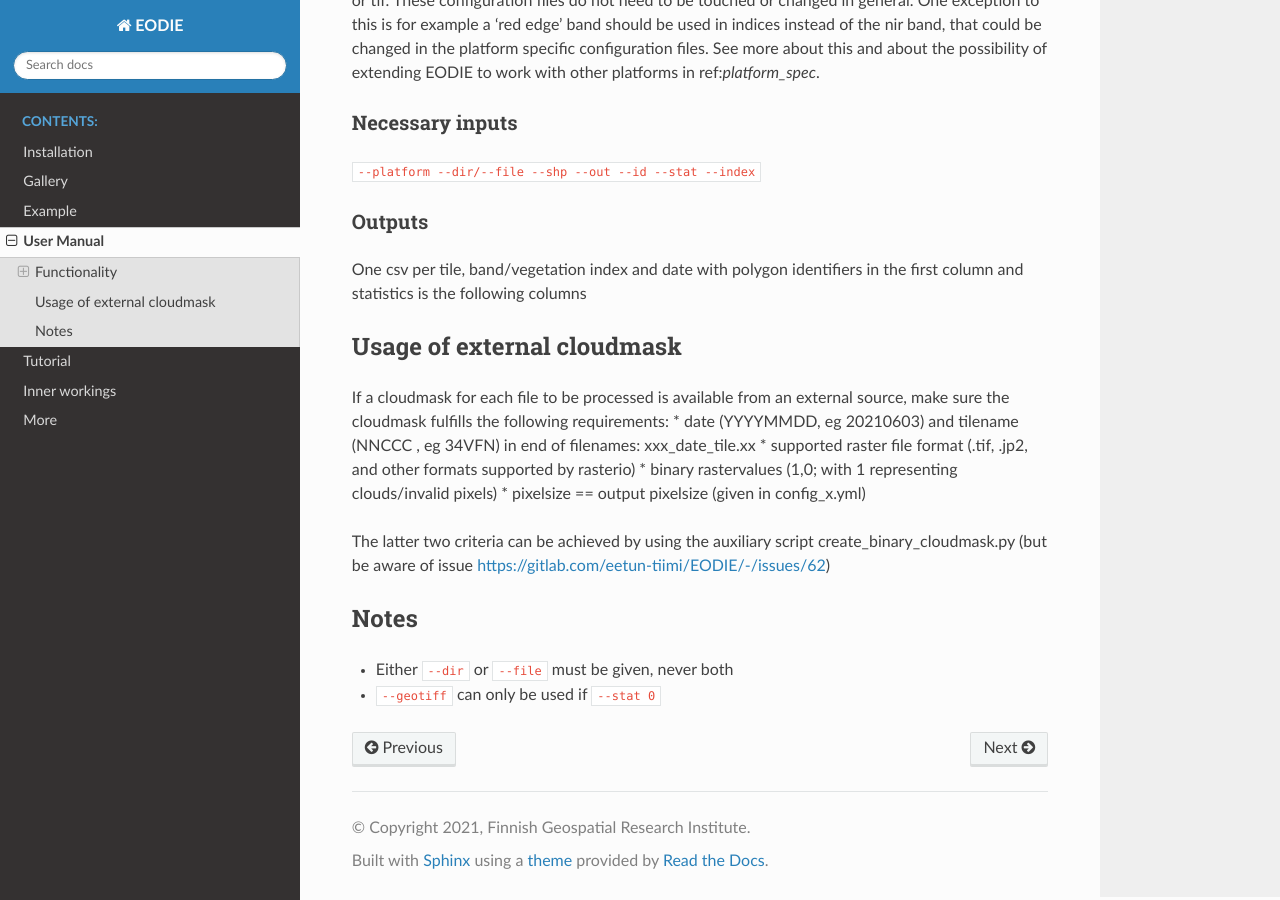
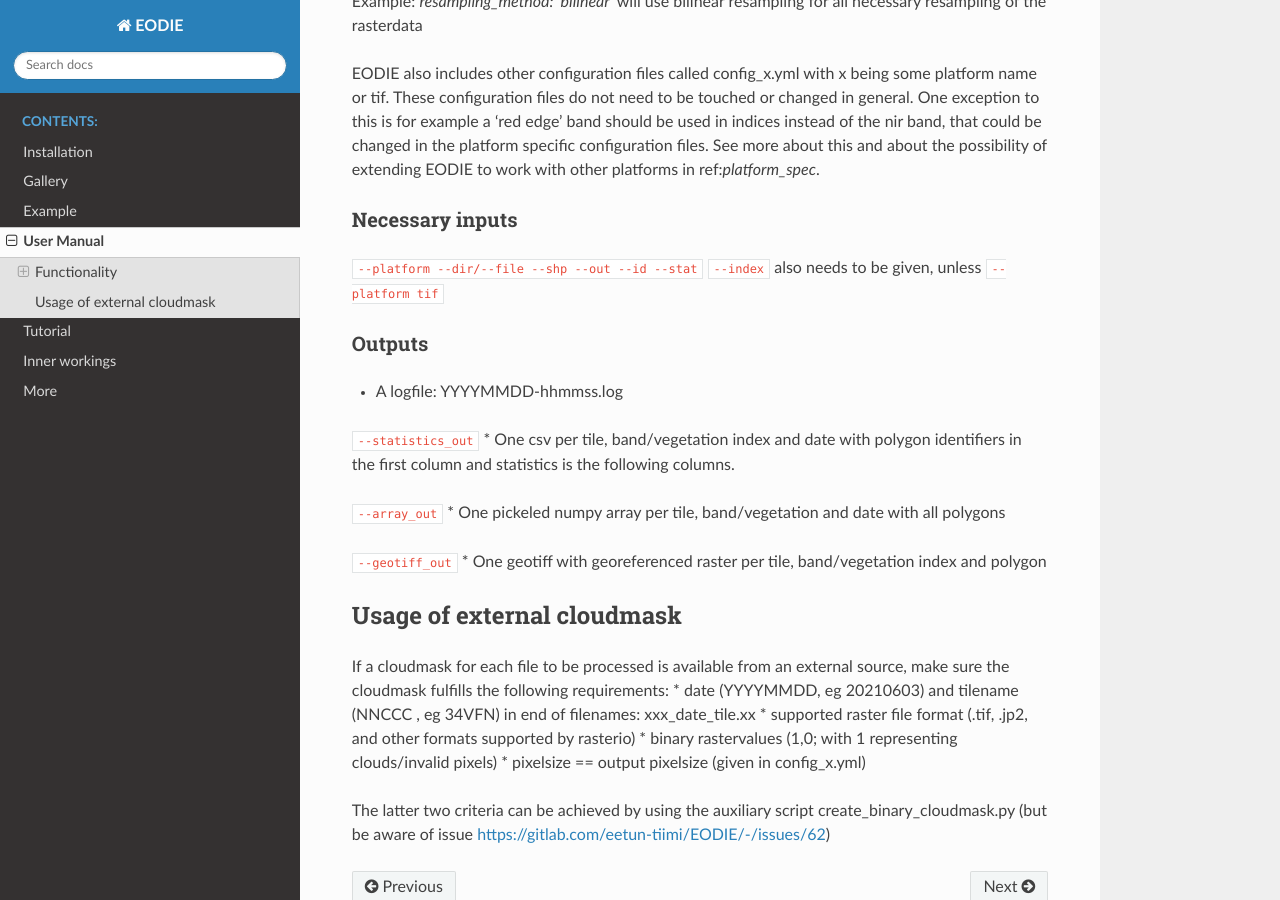
Before and after one commit to samumantha/EODIE, a Sphinx documentation site: the page built from docs/Use.rst, in a window 1280 px wide and 900 px high, scrolled down 4144 px. Built offline with Sphinx 7.4.7 and the Read the Docs theme 2.0.0, drawn with Linux system fonts in a browser that asks for light colours; some of the changed text lies outside the part shown.

Commit message:
small fixes/updates

```diff
--- a/docs/Installation.rst
+++ b/docs/Installation.rst
@@ -38,4 +38,4 @@ In the first case, if the python version is displayed, the verification was succ
 The other calls are successfull if no output is displayed.
 In case of a ``ModuleNotFoundError``, use ``conda install -c conda-forge modulename`` to install the missing module.
 
-You can further verify the installation and learn about the usage of EODIE as command line tool in ref:`Example` .
+You can further verify the installation and learn about the usage of EODIE as command line tool in :ref:`Example` .
--- a/docs/Use.rst
+++ b/docs/Use.rst
@@ -106,6 +106,10 @@ If none of the three above is given, only --statistics_out is set to true
 | Flag to indicate that splitshp has been run manually beforehand
 | type: flag
 
+| ``--verbose``
+| For getting information and warnings in the terminal as well as the log file
+| type: flag
+
 | ``--test``
 | For testing some datatypes are set to smaller, in general not needed by user
 | type: flag
@@ -145,11 +149,23 @@ EODIE also includes other configuration files called config_x.yml with x being s
 Necessary inputs
 ^^^^^^^^^^^^^^^^^
 
-``--platform --dir/--file --shp --out --id --stat --index``
+``--platform --dir/--file --shp --out --id --stat``
+``--index`` also needs to be given, unless ``--platform tif``
+
 
 Outputs
 ^^^^^^^^
-One csv per tile, band/vegetation index and date with polygon identifiers in the first column and statistics is the following columns
+
+* A logfile: YYYYMMDD-hhmmss.log
+
+``--statistics_out``
+* One csv per tile, band/vegetation index and date with polygon identifiers in the first column and statistics is the following columns.
+
+``--array_out``
+* One pickeled numpy array per tile, band/vegetation and date with all polygons
+
+``--geotiff_out``
+* One geotiff with georeferenced raster per tile, band/vegetation index and polygon
 
 
 Usage of external cloudmask
@@ -162,9 +178,3 @@ If a cloudmask for each file to be processed is available from an external sourc
 * pixelsize == output pixelsize (given in config_x.yml)
 
 The latter two criteria can be achieved by using the auxiliary script create_binary_cloudmask.py (but be aware of issue https://gitlab.com/eetun-tiimi/EODIE/-/issues/62)
-
-Notes
-------
-
-* Either ``--dir`` or ``--file`` must be given, never both
-* ``--geotiff`` can only be used if ``--stat 0``
--- a/docs/index.rst
+++ b/docs/index.rst
@@ -60,8 +60,6 @@ Contributors
 * Milos Pandzic
 * Mika Karjalainen
 
-
-
 Citation
 ---------
 
```
Also changed, not shown: docs/Example.rst (+4 -4 lines).
